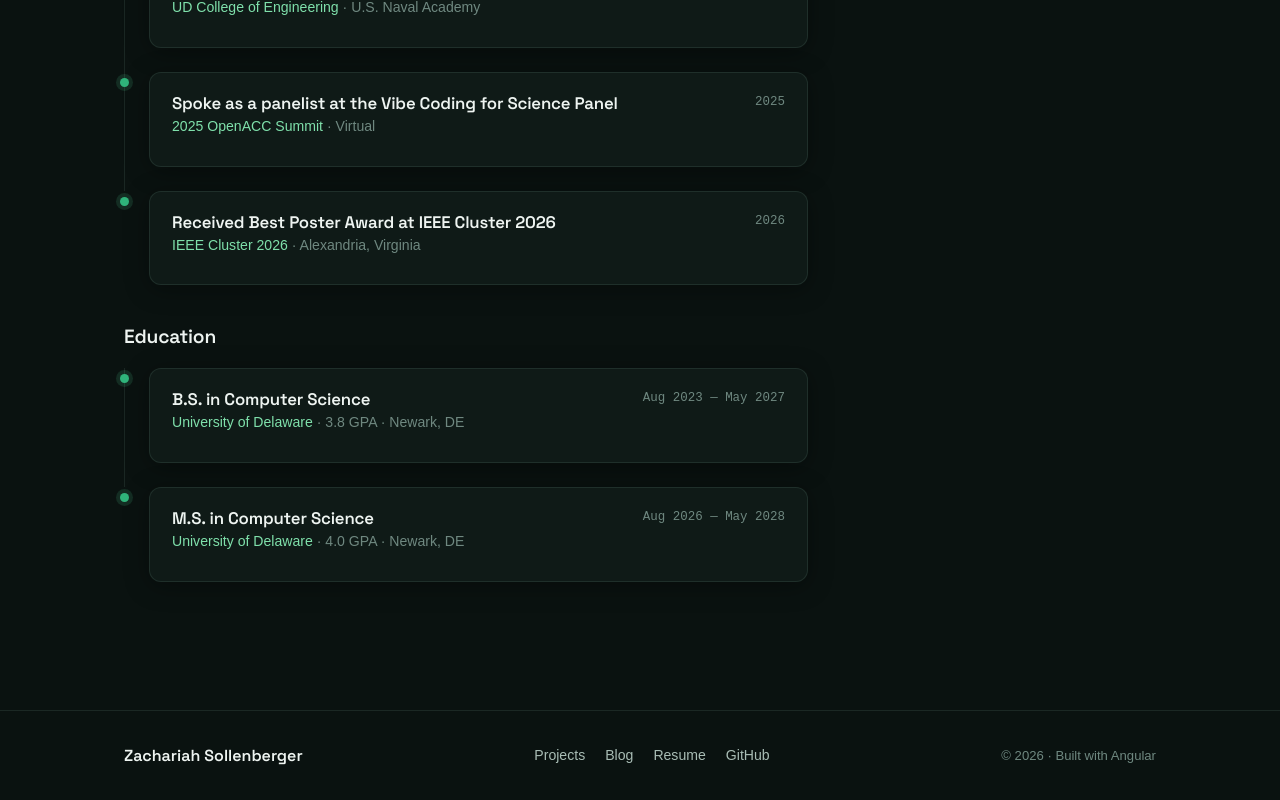
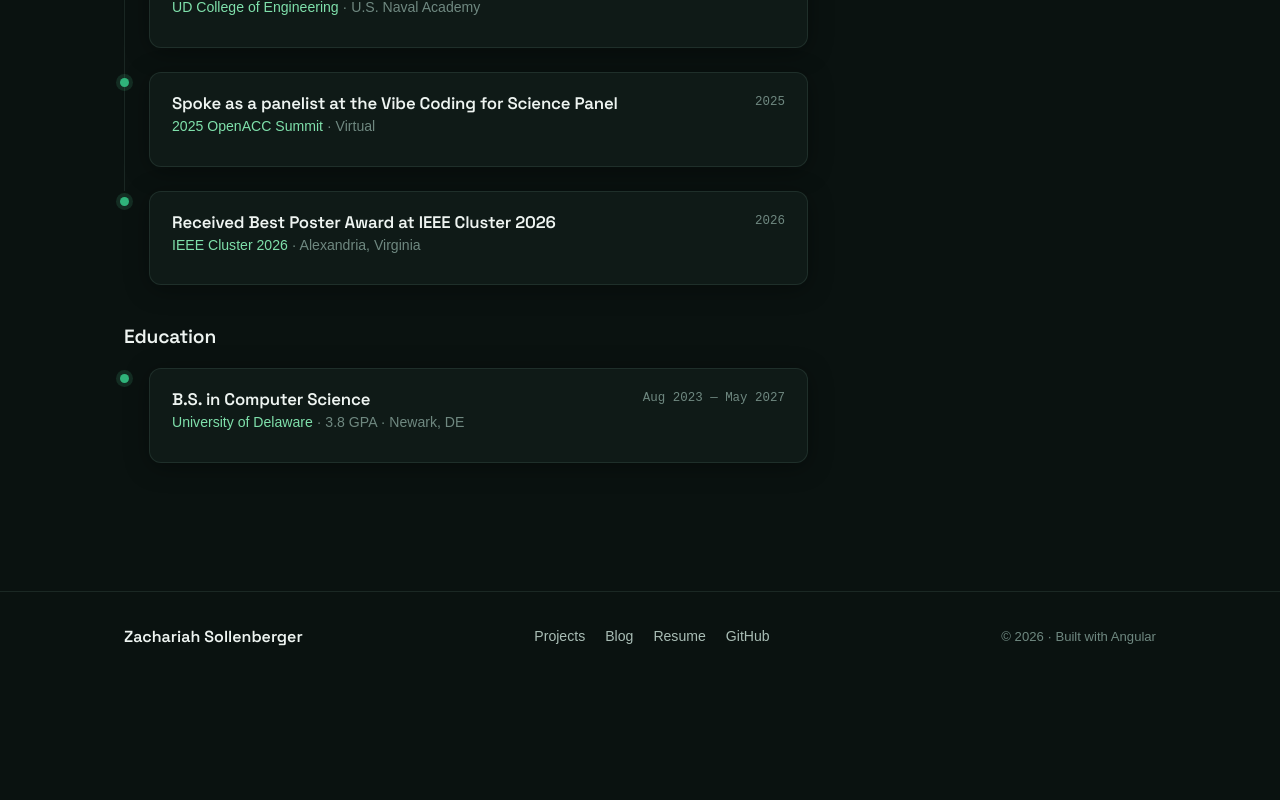
Before and after one commit to Xachaeus/portfolio, an Angular app: page /resume in a window 1280 px wide. Shown: the part 2148-2948 px from the top of the page. After the commit the page ends 2829 px from the top, so only its background shows below. Built offline with nearby package versions, Linux system fonts and the light colour scheme.

Commit message:
Removed Master's from resume since I'm currently applying without any intention of completing it

```diff
--- a/src/app/data/resume.data.ts
+++ b/src/app/data/resume.data.ts
@@ -55,14 +55,6 @@ export const resumeData: ResumeData = {
       location: 'Newark, DE',
       startDate: '2023-08',
       endDate: '2027-05',
-    },
-    {
-      degree: 'M.S. in Computer Science',
-      institution: 'University of Delaware',
-      gpa: '4.0',
-      location: 'Newark, DE',
-      startDate: '2026-08',
-      endDate: '2028-05',
     },
   ],
   skills: [
```
